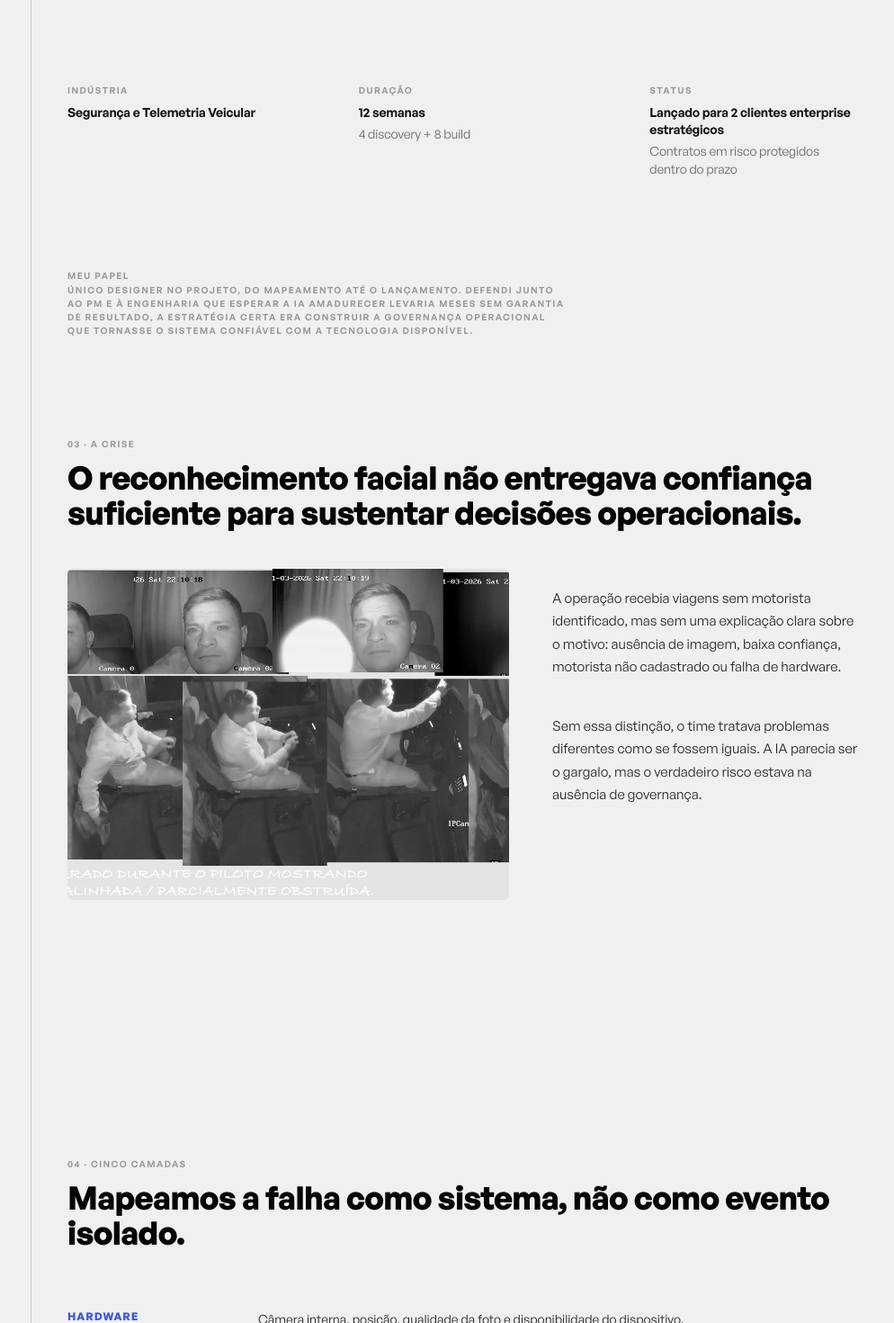
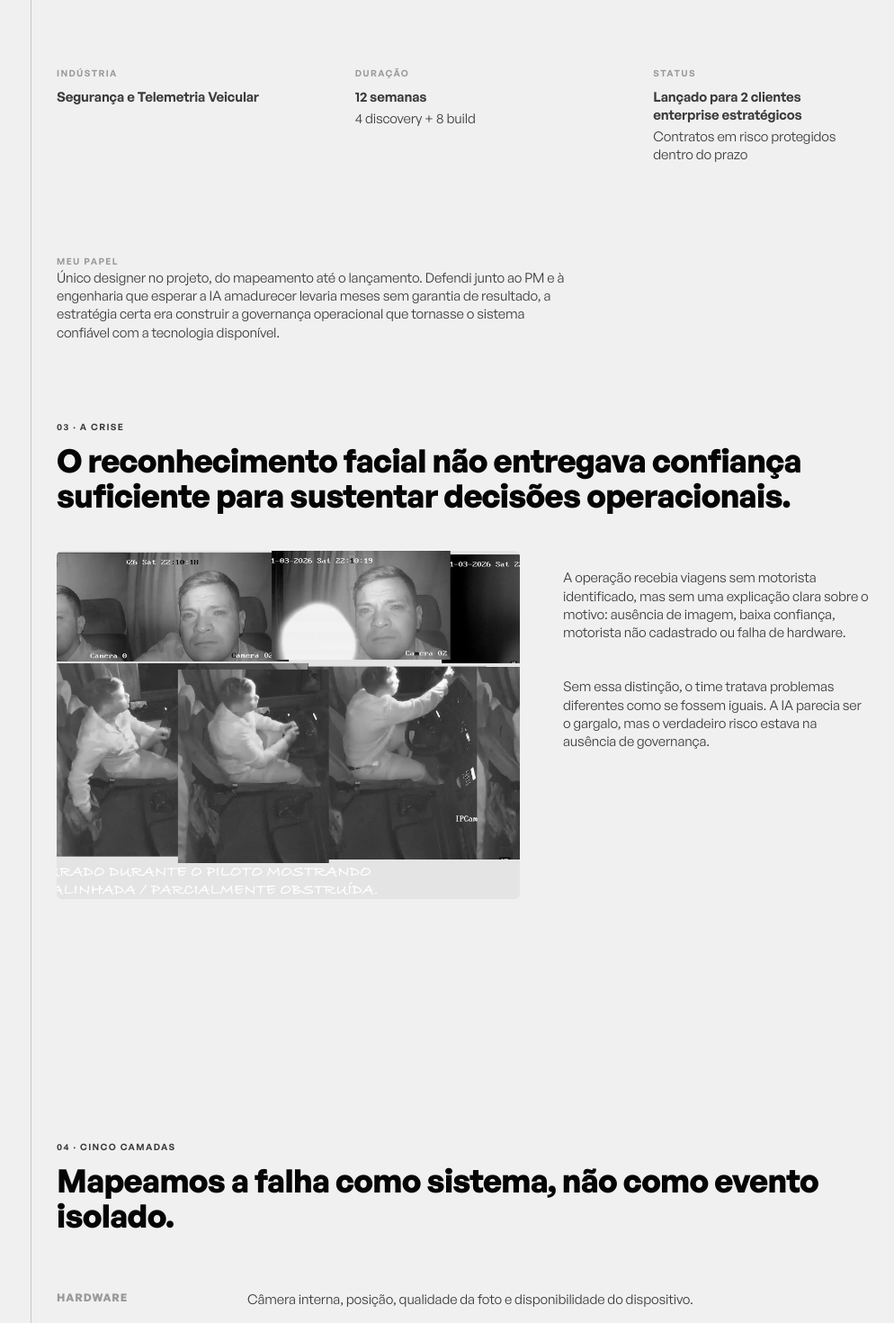
Before and after one commit to williamwhang/case-infleet, a Next.js app: page / in a window 1280 px wide. Shown: the part 1160-2630 px from the top of the page at 90% size, without its empty margins (286-1280 px from the left). Built offline with nearby package versions, Linux system fonts and the light colour scheme.

Commit message:
Align content layout with sidebar

```diff
--- a/app/globals.css
+++ b/app/globals.css
@@ -173,6 +173,8 @@ img {
   display: flex;
   flex-direction: column;
   gap: 12px;
+  margin-top: auto;
+  padding-bottom: 34px;
 }
 
 /* Tagline — começa oculta, aparece quando footer entra no viewport */
@@ -207,6 +209,7 @@ img {
 .case-sidebar-footer small {
   font-size: 12px;
   color: #8d8d8d;
+  line-height: 1.35;
 }
 
 /* ── Divider ─────────────────────────────────────── */
@@ -435,7 +438,7 @@ img {
   display: flex;
   flex-direction: column;
   gap: 14px;
-  padding: 0 28px 34px;
+  padding: 0 28px 34px 28px;
 }
 
 .case-tags {
@@ -488,9 +491,13 @@ img {
 
 .case-panel {
   min-height: 100vh;
-  padding: 46px 40px 52px;
+  padding: 28px;
   scroll-margin-top: var(--section-offset);
   background: var(--case-bg);
+}
+
+.case-project-panel {
+  padding-top: 28px;
 }
 
 .case-section-header {
@@ -522,7 +529,29 @@ img {
   margin-top: 14px;
   color: #333;
   font-size: 15px;
-  line-height: 1.7;
+  line-height: 1.35;
+  letter-spacing: -0.01em;
+}
+
+.case-body {
+  font-size: 15px;
+  line-height: 1.35;
+  letter-spacing: -0.01em;
+  color: var(--case-body, #3a3a3a);
+}
+
+.case-body p,
+.case-body li,
+.case-body span:not(.case-project-heading > span):not(.case-project-item > span):not(.case-project-role > span) {
+  color: var(--case-body, #3a3a3a);
+}
+
+.case-body .case-muted {
+  color: var(--case-body-muted, #6b6b6b);
+}
+
+.case-body .case-label {
+  color: var(--case-body-label, #999);
 }
 
 /* ── Project Panel ───────────────────────────────── */
@@ -544,7 +573,7 @@ img {
 .case-project-heading > span,
 .case-project-item > span,
 .case-project-role > span {
-  color: #999;
+  color: var(--case-body-label, #999);
   font-size: 10px;
   font-weight: 600;
   letter-spacing: 0.14em;
@@ -578,14 +607,11 @@ img {
   flex-direction: column;
   gap: 4px;
   margin-top: 7px;
-  color: #666;
-  font-size: 1rem;
-  line-height: 1.35;
-  letter-spacing: -0.012em;
+  color: var(--case-body, #3a3a3a);
 }
 
 .case-project-item strong {
-  color: #111;
+  color: var(--case-body, #3a3a3a);
   font-weight: 600;
 }
 
@@ -600,10 +626,7 @@ img {
 
 .case-project-item li,
 .case-project-item > div span {
-  color: #666;
-  font-size: 1rem;
-  line-height: 1.42;
-  letter-spacing: -0.012em;
+  color: var(--case-body, #3a3a3a);
 }
 
 .case-project-item-wide {
@@ -616,12 +639,8 @@ img {
 }
 
 .case-project-paragraph {
-  display: block;
-  color: #444;
-  font-size: 1rem;
-  line-height: 1.5;
-  letter-spacing: -0.012em;
   max-width: 100%;
+  margin: 0;
 }
 
 .case-laptop img,
@@ -663,9 +682,8 @@ img {
 
 .case-copy-list p {
   padding: 20px 0;
-  color: #222;
   font-size: 15px;
-  line-height: 1.7;
+  line-height: 1.35;
 }
 
 /* ── Layer List ──────────────────────────────────── */
@@ -688,7 +706,7 @@ img {
 .case-states span,
 .case-facts span,
 .case-tradeoff-list span {
-  color: var(--case-blue);
+  color: var(--case-body-label, #999);
   font-size: 12px;
   font-weight: 700;
   text-transform: uppercase;
@@ -699,9 +717,9 @@ img {
 .case-states p,
 .case-facts p,
 .case-tradeoff-list p {
-  color: #222;
-  font-size: 14px;
-  line-height: 1.7;
+  color: var(--case-body, #3a3a3a);
+  font-size: 15px;
+  line-height: 1.35;
 }
 
 .case-tradeoff-list {
@@ -725,7 +743,7 @@ img {
 }
 
 .case-states span {
-  color: #111;
+  color: var(--case-body, #3a3a3a);
 }
 
 /* ── Decision ────────────────────────────────────── */
@@ -742,9 +760,9 @@ img {
   border-left: 3px solid var(--case-blue);
   background: rgba(58, 91, 217, 0.05);
   border-radius: 0 8px 8px 0;
-  color: #222;
+  color: var(--case-body, #3a3a3a);
   font-size: 15px;
-  line-height: 1.75;
+  line-height: 1.35;
 }
 
 .case-decision img {
@@ -789,9 +807,9 @@ img {
 
 .case-metrics p {
   max-width: 240px;
-  color: var(--case-muted);
-  font-size: 13px;
-  line-height: 1.5;
+  color: var(--case-body-muted, #6b6b6b);
+  font-size: 15px;
+  line-height: 1.35;
 }
 
 /* ── Facts ───────────────────────────────────────── */
@@ -862,12 +880,12 @@ img {
 .case-footer-meta p {
   font-size: 13px;
   font-weight: 500;
-  color: #111;
+  color: var(--case-body, #3a3a3a);
 }
 
 .case-footer-meta span {
   font-size: 13px;
-  color: #666;
+  color: var(--case-body-muted, #6b6b6b);
 }
 
 /* ── Responsive ──────────────────────────────────── */
--- a/app/page.tsx
+++ b/app/page.tsx
@@ -357,7 +357,7 @@ export default function Portfolio() {
           </div>
         </section>
 
-        <section id="overview" className="case-panel case-project-panel">
+        <section id="overview" className="case-panel case-project-panel case-body">
           <div className="case-project-heading">
             <span>02 · Sobre o projeto</span>
             <h2>Doze semanas para tornar o sistema confiável</h2>
@@ -373,18 +373,18 @@ export default function Portfolio() {
 
             <article className="case-project-item case-project-item-wide case-project-role">
               <span>Meu papel</span>
-              <span className="case-project-paragraph">
+              <p className="case-project-paragraph case-body">
                 Único designer no projeto, do mapeamento até o lançamento.
                 Defendi junto ao PM e à engenharia que esperar a IA amadurecer
                 levaria meses sem garantia de resultado, a estratégia certa era
                 construir a governança operacional que tornasse o sistema
                 confiável com a tecnologia disponível.
-              </span>
+              </p>
             </article>
           </div>
         </section>
 
-        <section id="crise" className="case-panel">
+        <section id="crise" className="case-panel case-body">
           <SectionTitle
             eyebrow="03 · A crise"
             title="O reconhecimento facial não entregava confiança suficiente para sustentar decisões operacionais."
@@ -415,7 +415,7 @@ export default function Portfolio() {
           </div>
         </section>
 
-        <section id="camadas" className="case-panel">
+        <section id="camadas" className="case-panel case-body">
           <SectionTitle
             eyebrow="04 · Cinco camadas"
             title="Mapeamos a falha como sistema, não como evento isolado."
@@ -430,7 +430,7 @@ export default function Portfolio() {
           </div>
         </section>
 
-        <section id="governanca" className="case-panel">
+        <section id="governanca" className="case-panel case-body">
           <SectionTitle
             eyebrow="05 · Governar primeiro"
             title="A decisão foi projetar estados claros antes de perseguir automação total."
@@ -456,7 +456,7 @@ export default function Portfolio() {
           </div>
         </section>
 
-        <section id="pendencias" className="case-panel">
+        <section id="pendencias" className="case-panel case-body">
           <SectionTitle
             eyebrow="06 · Pendências"
             title="A interface passou a explicar o que precisava de ação humana."
@@ -485,7 +485,7 @@ export default function Portfolio() {
           </div>
         </section>
 
-        <section id="decisao" className="case-panel">
+        <section id="decisao" className="case-panel case-body">
           <SectionTitle
             eyebrow="07 · A decisão"
             title="Recusamos validação em massa no primeiro momento."
@@ -507,7 +507,7 @@ export default function Portfolio() {
           </div>
         </section>
 
-        <section id="tradeoffs" className="case-panel">
+        <section id="tradeoffs" className="case-panel case-body">
           <SectionTitle
             eyebrow="08 · O que recusamos"
             title="Nem toda solução aparentemente eficiente era segura para o momento do produto."
@@ -523,7 +523,7 @@ export default function Portfolio() {
           </div>
         </section>
 
-        <section id="resultado" className="case-panel case-final-panel">
+        <section id="resultado" className="case-panel case-final-panel case-body">
           <SectionTitle
             eyebrow="09 · O resultado"
             title="A solução transformou uma falha invisível em uma rotina operacional auditável."
```
